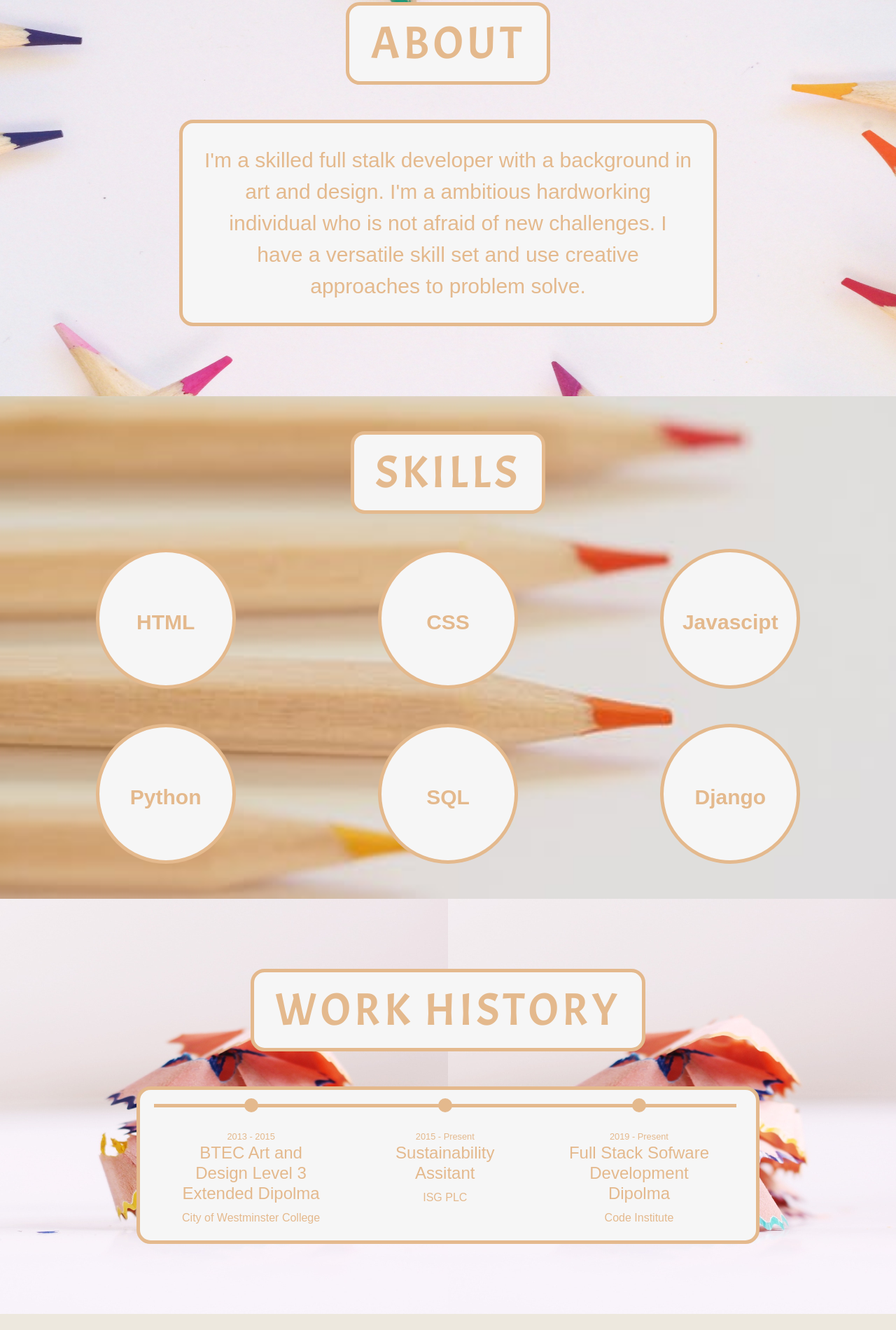
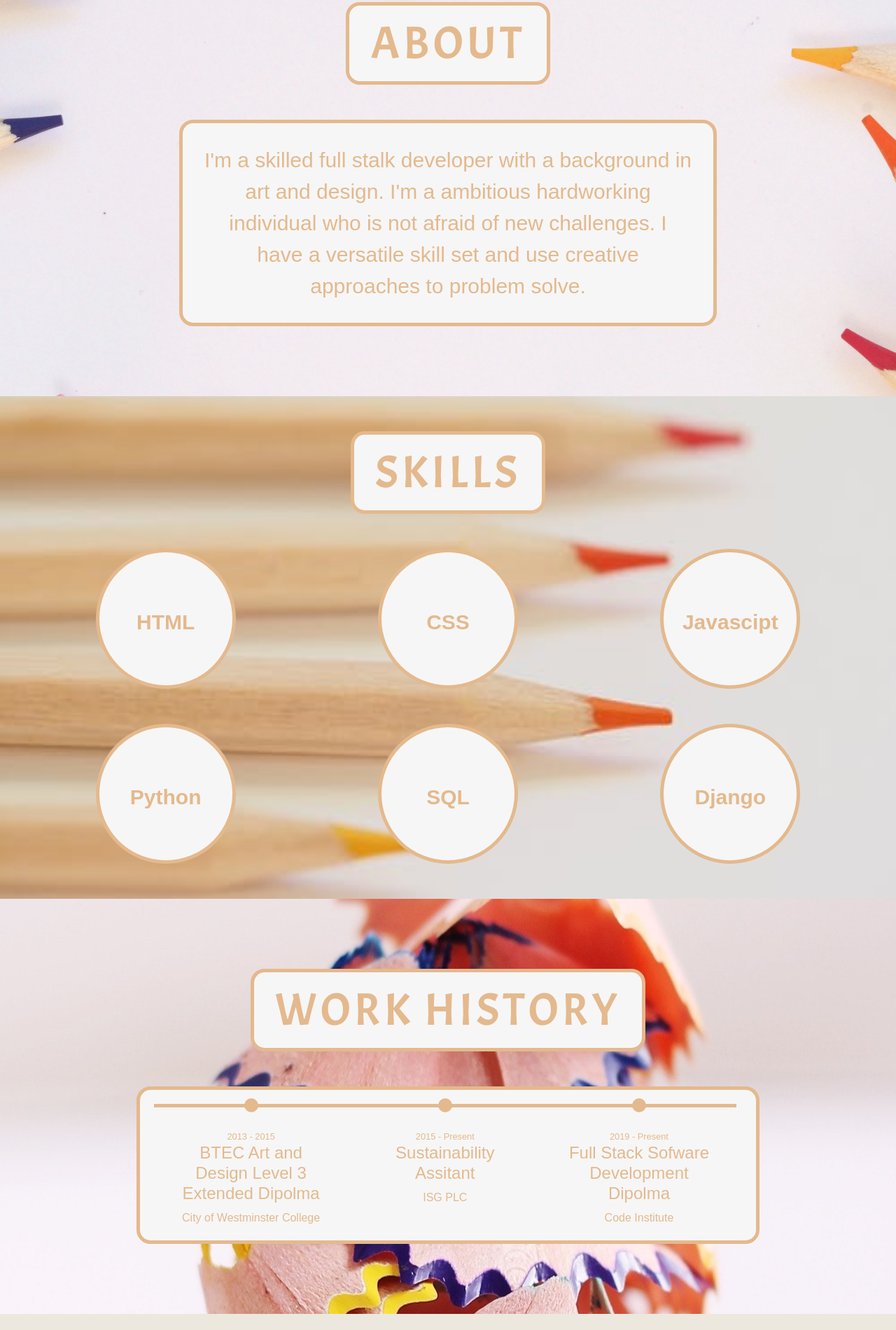
Before and after one commit to raniamarhoni/RaniaMarhoni, a plain HTML site: page index.html in a window 1280 px wide. Shown: the part 897-2797 px from the top of the page at 70% size. Drawn offline with nearby package versions, Linux system fonts and the light colour scheme.

Commit message:
background images fixed so they don't stretch

```diff
--- a/assets/css/styles.css
+++ b/assets/css/styles.css
@@ -137,7 +137,8 @@ body {
 
 #about {
     background-image: url('../images/Aboutme.jpg');
-    background-size: 100% 100%;
+    background-size: cover;
+    background-position: left;
     margin-top: 0px;
     padding: 100px 0px 50px;
 }
@@ -214,7 +215,8 @@ body {
 
 #work{
     background-image: url('../images/Work.jpg');
-    background-size: 100% 100%;
+    background-size: cover;
+    background-position: center;
     margin: 0px;
     padding: 100px 0px 50px;
     width: 100%;
@@ -278,12 +280,7 @@ body {
 
 @media only screen and (min-width: 992px) {
     #work {
-        background-image: url('../images/Work.jpg');
-        background-size: 50% 100%;
-        background-repeat: repeat-x;
-        margin: 0px;
         padding: 100px 30px 50px;
-        width: 100%;
     }
 
     .history-items {
@@ -314,7 +311,8 @@ body {
 
 #portfolio{
     background-image: url('../images/Portfolio.jpg');
-    background-size: 100% 100%;
+    background-size: cover;
+    background-position: center;
     margin: 0px;
     padding: 100px 0px;
     width: 100%;
@@ -360,7 +358,8 @@ body {
 
 #contact {
     background-image: url('../images/Contact.jpg');
-    background-size: 100% 100%;
+    background-size: cover;
+    background-position: center;
     margin: 0px;
     padding: 100px 0px;
     width: 100%;
```
